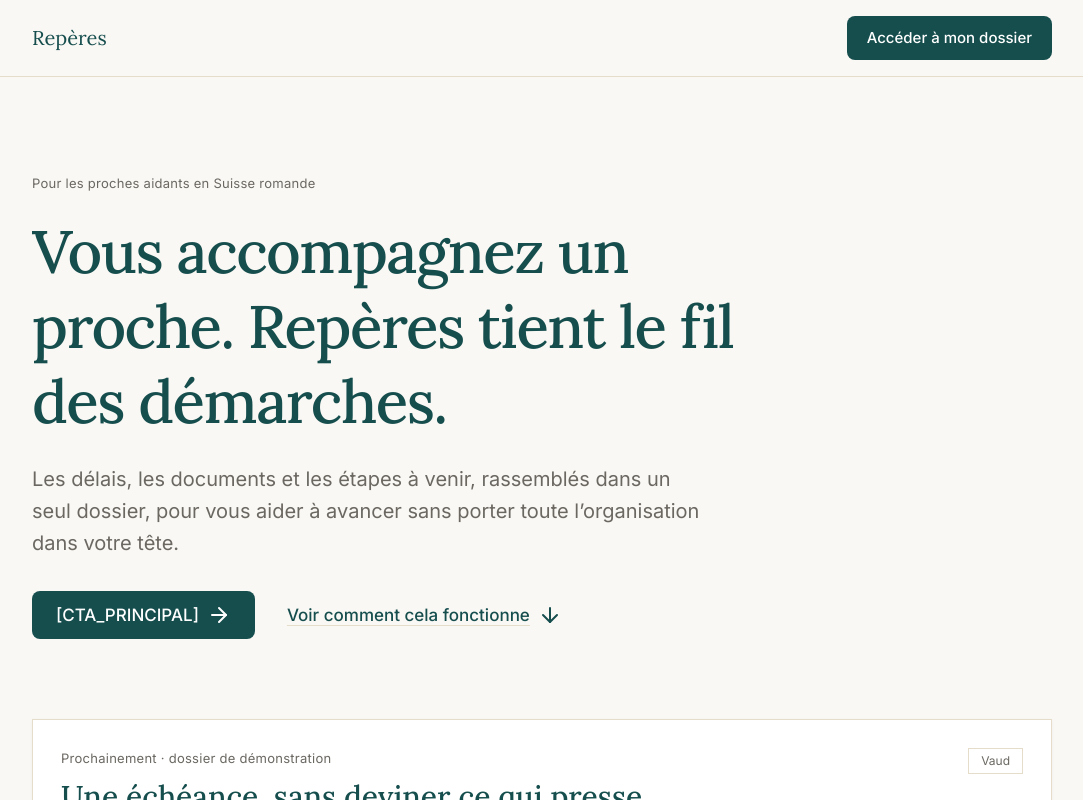
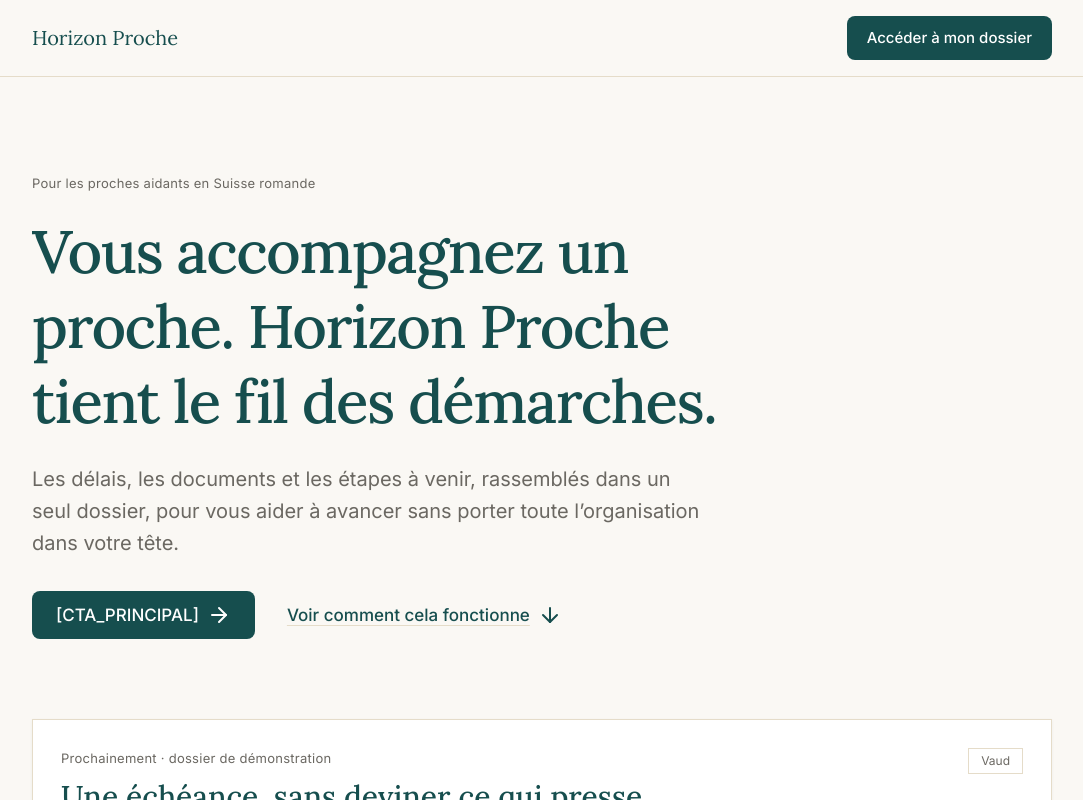
Before and after one commit to francoisrenevier-beep/plateforme-horizon-proche, a Next.js app: page / in a window 1280 px wide. Shown: the top 800 px of the page, without its empty margins (98-1181 px from the left). Built offline with nearby package versions, Linux system fonts and the light colour scheme.

Commit message:
feat: rename "Repères" to "Horizon Proche" across application
Co-authored-by: francoisrenevier-beep <279651509+francoisrenevier-beep@users.noreply.github.com>

```diff
--- a/app/(app)/acces/page.tsx
+++ b/app/(app)/acces/page.tsx
@@ -4,7 +4,7 @@ import { Card } from '@/components/ui/card'
 import { Shield, Clock, Eye, X } from 'lucide-react'
 
 export const metadata: Metadata = {
-  title: 'Accès et rôles — Repères',
+  title: 'Accès et rôles — Horizon Proche',
 }
 
 const roleTons: Record<string, string> = {
--- a/app/(app)/intervenants/page.tsx
+++ b/app/(app)/intervenants/page.tsx
@@ -4,7 +4,7 @@ import { Card } from '@/components/ui/card'
 import { Phone, Mail, Copy, User } from 'lucide-react'
 
 export const metadata: Metadata = {
-  title: 'Intervenants — Repères',
+  title: 'Intervenants — Horizon Proche',
 }
 
 export default function IntervenantsPage() {
--- a/app/(site)/layout.tsx
+++ b/app/(site)/layout.tsx
@@ -9,7 +9,7 @@ export default function SiteGroupLayout({ children }: { children: ReactNode }) {
       <header className="border-b border-sable-2 bg-creme">
         <div className="mx-auto flex max-w-[1100px] items-center justify-between px-5 py-4 md:px-10">
           <Link href="/" className="font-serif text-xl text-teal-900">
-            Repères
+            Horizon Proche
           </Link>
           <Link
             href="/accueil"
@@ -24,7 +24,7 @@ export default function SiteGroupLayout({ children }: { children: ReactNode }) {
 
       <footer className="border-t border-sable-2 bg-creme">
         <div className="mx-auto flex max-w-[1100px] flex-col gap-3 px-5 py-8 text-[15px] text-encre-2 md:flex-row md:items-center md:justify-between md:px-10">
-          <span>© {new Date().getFullYear()} Repères</span>
+          <span>© {new Date().getFullYear()} Horizon Proche</span>
           <ul className="flex flex-wrap gap-x-6 gap-y-2">
             {liensLegaux.map((lien) => (
               <li key={lien}>{lien}</li>
--- a/app/layout.tsx
+++ b/app/layout.tsx
@@ -17,11 +17,11 @@ const lora = Lora({
 })
 
 export const metadata: Metadata = {
-  title: 'Repères — tenir le fil des démarches d’un proche',
+  title: 'Horizon Proche — tenir le fil des démarches d’un proche',
   description:
-    'Repères aide les proches aidants en Suisse romande à suivre les délais, les documents et les prochaines étapes liés à l’accompagnement d’une personne dépendante.',
+    'Horizon Proche aide les proches aidants en Suisse romande à suivre les délais, les documents et les prochaines étapes liés à l’accompagnement d’une personne dépendante.',
   openGraph: {
-    title: 'Repères — tenir le fil des démarches d’un proche',
+    title: 'Horizon Proche — tenir le fil des démarches d’un proche',
     description:
       'Les délais, les documents et les étapes à venir rassemblés dans un seul dossier, pour les proches aidants en Suisse romande.',
     locale: 'fr_CH',
--- a/components/app-shell.tsx
+++ b/components/app-shell.tsx
@@ -99,7 +99,7 @@ export function AppShell({ children }: { children: ReactNode }) {
             <span className="flex size-9 items-center justify-center rounded-full bg-teal-100 font-serif text-teal-900">
               R
             </span>
-            <span className="font-serif text-lg text-teal-900">Repères</span>
+            <span className="font-serif text-lg text-teal-900">Horizon Proche</span>
           </header>
 
           <main className="mx-auto w-full max-w-[900px] px-5 py-8 md:px-10 md:py-12">{children}</main>
--- a/components/public-home.tsx
+++ b/components/public-home.tsx
@@ -48,7 +48,7 @@ const faqs = [
   },
   {
     question: 'Que se passe-t-il si je me trompe de date ?',
-    answer: 'Vous pouvez modifier une date et sa source. Repères ne remplace pas la vérification du courrier original et ne transforme pas une date incertaine en urgence.',
+    answer: 'Vous pouvez modifier une date et sa source. Horizon Proche ne remplace pas la vérification du courrier original et ne transforme pas une date incertaine en urgence.',
   },
   {
     question: 'Mon curateur ou mon assistante sociale peut-il voir mon dossier ?',
@@ -56,11 +56,11 @@ const faqs = [
   },
   {
     question: 'Est-ce que cela fonctionne hors du canton de Vaud ?',
-    answer: 'Repères est conçu pour la Suisse romande. Les démarches et les autorités varient selon le canton ; les informations cantonales sont indiquées lorsqu’elles sont connues.',
+    answer: 'Horizon Proche est conçu pour la Suisse romande. Les démarches et les autorités varient selon le canton ; les informations cantonales sont indiquées lorsqu’elles sont connues.',
   },
   {
-    question: 'Qui a créé Repères ?',
-    answer: 'Repères est développé pour les proches aidants en Suisse romande, avec une attention particulière portée aux démarches réelles et aux informations faciles à vérifier.',
+    question: 'Qui a créé Horizon Proche ?',
+    answer: 'Horizon Proche est développé pour les proches aidants en Suisse romande, avec une attention particulière portée aux démarches réelles et aux informations faciles à vérifier.',
   },
 ]
 
@@ -109,7 +109,7 @@ export default function PublicHome() {
       <section className="mx-auto max-w-[1100px] px-5 pb-14 pt-16 md:px-10 md:pb-20 md:pt-24">
         <div className="max-w-3xl animate-[fade-in_500ms_ease-out_both]">
           <p className="etiquette text-teal-700">Pour les proches aidants en Suisse romande</p>
-          <h1 className="mt-5 max-w-3xl font-serif text-4xl leading-tight tracking-tight text-teal-900 sm:text-5xl md:text-6xl">Vous accompagnez un proche. Repères tient le fil des démarches.</h1>
+          <h1 className="mt-5 max-w-3xl font-serif text-4xl leading-tight tracking-tight text-teal-900 sm:text-5xl md:text-6xl">Vous accompagnez un proche. Horizon Proche tient le fil des démarches.</h1>
           <p className="mt-6 max-w-2xl text-lg leading-8 text-encre-2 sm:text-xl">Les délais, les documents et les étapes à venir, rassemblés dans un seul dossier, pour vous aider à avancer sans porter toute l’organisation dans votre tête.</p>
           <div className="mt-8 flex flex-col gap-3 sm:flex-row sm:items-center">
             <Link href="/accueil" className="inline-flex min-h-12 items-center justify-center gap-2 rounded-md bg-teal-900 px-6 font-medium text-primary-foreground transition-colors hover:bg-teal-700">[CTA_PRINCIPAL] <ArrowRight aria-hidden="true" data-icon="inline-end" /></Link>
@@ -128,20 +128,20 @@ export default function PublicHome() {
       </section>
 
       <section className="mx-auto max-w-[1100px] px-5 py-16 md:px-10 md:py-24">
-        <div className="max-w-2xl"><p className="etiquette">Ce que fait Repères</p><h2 className="mt-3 font-serif text-3xl text-teal-900 sm:text-4xl">Moins de recherche. Plus de visibilité sur la prochaine étape.</h2></div>
+        <div className="max-w-2xl"><p className="etiquette">Ce que fait Horizon Proche</p><h2 className="mt-3 font-serif text-3xl text-teal-900 sm:text-4xl">Moins de recherche. Plus de visibilité sur la prochaine étape.</h2></div>
         <div className="mt-12 grid gap-x-10 gap-y-12 md:grid-cols-2">{functions.map((item) => <article key={item.verb} className="flex gap-5 border-t border-sable-2 pt-5"><span className="font-mono text-sm font-semibold text-teal-700">{item.verb}</span><div className="flex flex-col gap-2"><h3 className="text-xl font-semibold text-encre">{item.title}</h3><p className="text-[17px] leading-7 text-encre-2">{item.text}</p></div></article>)}</div>
-        <div className="mt-14 border-l-2 border-ocre bg-sable px-5 py-5 sm:px-7"><div className="flex flex-col gap-3 sm:flex-row sm:items-start sm:gap-5"><div className="shrink-0"><DeadlineBadge /><span className="mx-2 text-encre-2">vs.</span><DeadlineBadge recommended /></div><p className="text-[17px] leading-7 text-encre-2">Cette distinction est volontaire. Repères vous aide à voir ce qui doit être fait, sans fabriquer de fausses urgences autour de chaque étape.</p></div></div>
+        <div className="mt-14 border-l-2 border-ocre bg-sable px-5 py-5 sm:px-7"><div className="flex flex-col gap-3 sm:flex-row sm:items-start sm:gap-5"><div className="shrink-0"><DeadlineBadge /><span className="mx-2 text-encre-2">vs.</span><DeadlineBadge recommended /></div><p className="text-[17px] leading-7 text-encre-2">Cette distinction est volontaire. Horizon Proche vous aide à voir ce qui doit être fait, sans fabriquer de fausses urgences autour de chaque étape.</p></div></div>
       </section>
 
       <section className="border-y border-sable-2 bg-teal-50/60"><div className="mx-auto max-w-[1100px] px-5 py-16 md:px-10 md:py-20"><div className="grid gap-10 md:grid-cols-[0.8fr_1.2fr] md:items-start"><div><p className="etiquette">Vos données</p><h2 className="mt-3 font-serif text-3xl text-teal-900 sm:text-4xl">Vous gardez la main.</h2></div><div className="flex flex-col gap-5 text-[17px] leading-7 text-encre-2"><p className="flex gap-3"><LockKeyhole className="mt-1 shrink-0 text-teal-700" aria-hidden="true" />Les informations restent accessibles uniquement aux personnes à qui vous donnez un accès.</p><p><strong className="font-semibold text-encre">[HEBERGEMENT_ET_LPD]</strong> Nous détaillerons ici où vos données sont hébergées et comment elles sont protégées selon le droit suisse.</p><p>Vous pouvez retirer un accès accordé, exporter votre dossier ou demander sa suppression.</p></div></div></div></section>
 
-      <section className="mx-auto max-w-[1100px] px-5 py-16 md:px-10 md:py-20"><div className="grid gap-10 md:grid-cols-2"><div><p className="etiquette">En toute clarté</p><h2 className="mt-3 font-serif text-3xl text-teal-900">Ce que Repères ne fait pas.</h2></div><ul className="flex flex-col gap-4 text-[17px] leading-7 text-encre-2"><li className="flex gap-3"><Check className="mt-1 shrink-0 text-teal-700" aria-hidden="true" />Repères ne donne pas de conseil juridique.</li><li className="flex gap-3"><Check className="mt-1 shrink-0 text-teal-700" aria-hidden="true" />Repères ne remplit pas les formulaires à votre place.</li><li className="flex gap-3"><Check className="mt-1 shrink-0 text-teal-700" aria-hidden="true" />Repères ne remplace ni le curateur, ni l’assistant social, ni le médecin. Il vous aide à savoir quoi faire, quand, et avec quels documents en main.</li></ul></div></section>
+      <section className="mx-auto max-w-[1100px] px-5 py-16 md:px-10 md:py-20"><div className="grid gap-10 md:grid-cols-2"><div><p className="etiquette">En toute clarté</p><h2 className="mt-3 font-serif text-3xl text-teal-900">Ce que Horizon Proche ne fait pas.</h2></div><ul className="flex flex-col gap-4 text-[17px] leading-7 text-encre-2"><li className="flex gap-3"><Check className="mt-1 shrink-0 text-teal-700" aria-hidden="true" />Horizon Proche ne donne pas de conseil juridique.</li><li className="flex gap-3"><Check className="mt-1 shrink-0 text-teal-700" aria-hidden="true" />Horizon Proche ne remplit pas les formulaires à votre place.</li><li className="flex gap-3"><Check className="mt-1 shrink-0 text-teal-700" aria-hidden="true" />Horizon Proche ne remplace ni le curateur, ni l’assistant social, ni le médecin. Il vous aide à savoir quoi faire, quand, et avec quels documents en main.</li></ul></div></section>
 
       <section className="border-y border-sable-2 bg-sable/50"><div className="mx-auto max-w-[1100px] px-5 py-16 md:px-10 md:py-20"><div className="mx-auto max-w-2xl text-center"><p className="etiquette">Accès et abonnement</p><h2 className="mt-3 font-serif text-3xl text-teal-900 sm:text-4xl">Un dossier simple, sans grille compliquée.</h2><p className="mt-5 text-[17px] leading-7 text-encre-2">[TARIF] Abonnement mensuel unique. [À PRÉCISER : période d’essai et ce qui arrive aux documents à la fin de l’abonnement.]</p><Link href="/accueil" className="mt-8 inline-flex min-h-12 items-center justify-center rounded-md bg-teal-900 px-6 font-medium text-primary-foreground hover:bg-teal-700">[CTA_PRINCIPAL]</Link></div></div></section>
 
       <section className="mx-auto max-w-[820px] px-5 py-16 md:px-10 md:py-24"><p className="etiquette">Questions fréquentes</p><h2 className="mt-3 font-serif text-3xl text-teal-900 sm:text-4xl">Avant de commencer</h2><div className="mt-8 flex flex-col">{faqs.map((faq) => <details key={faq.question} className="group border-t border-sable-2 py-5"><summary className="cursor-pointer list-none pr-8 text-lg font-semibold text-encre marker:content-none group-open:text-teal-900">{faq.question}<span className="float-right text-2xl font-normal text-teal-700" aria-hidden="true">+</span></summary><p className="mt-3 max-w-2xl text-[17px] leading-7 text-encre-2">{faq.answer}</p></details>)}</div></section>
 
-      <section className="bg-teal-900 text-primary-foreground"><div className="mx-auto flex max-w-[1100px] flex-col gap-6 px-5 py-16 md:px-10 md:py-20"><h2 className="max-w-2xl font-serif text-3xl leading-tight sm:text-4xl">Vous accompagnez un proche. Repères tient le fil des démarches.</h2><Link href="/accueil" className="inline-flex min-h-12 w-fit items-center justify-center rounded-md bg-creme px-6 font-medium text-teal-900 hover:bg-sable">[CTA_PRINCIPAL]</Link></div></section>
+      <section className="bg-teal-900 text-primary-foreground"><div className="mx-auto flex max-w-[1100px] flex-col gap-6 px-5 py-16 md:px-10 md:py-20"><h2 className="max-w-2xl font-serif text-3xl leading-tight sm:text-4xl">Vous accompagnez un proche. Horizon Proche tient le fil des démarches.</h2><Link href="/accueil" className="inline-flex min-h-12 w-fit items-center justify-center rounded-md bg-creme px-6 font-medium text-teal-900 hover:bg-sable">[CTA_PRINCIPAL]</Link></div></section>
     </div>
   )
 }
```
